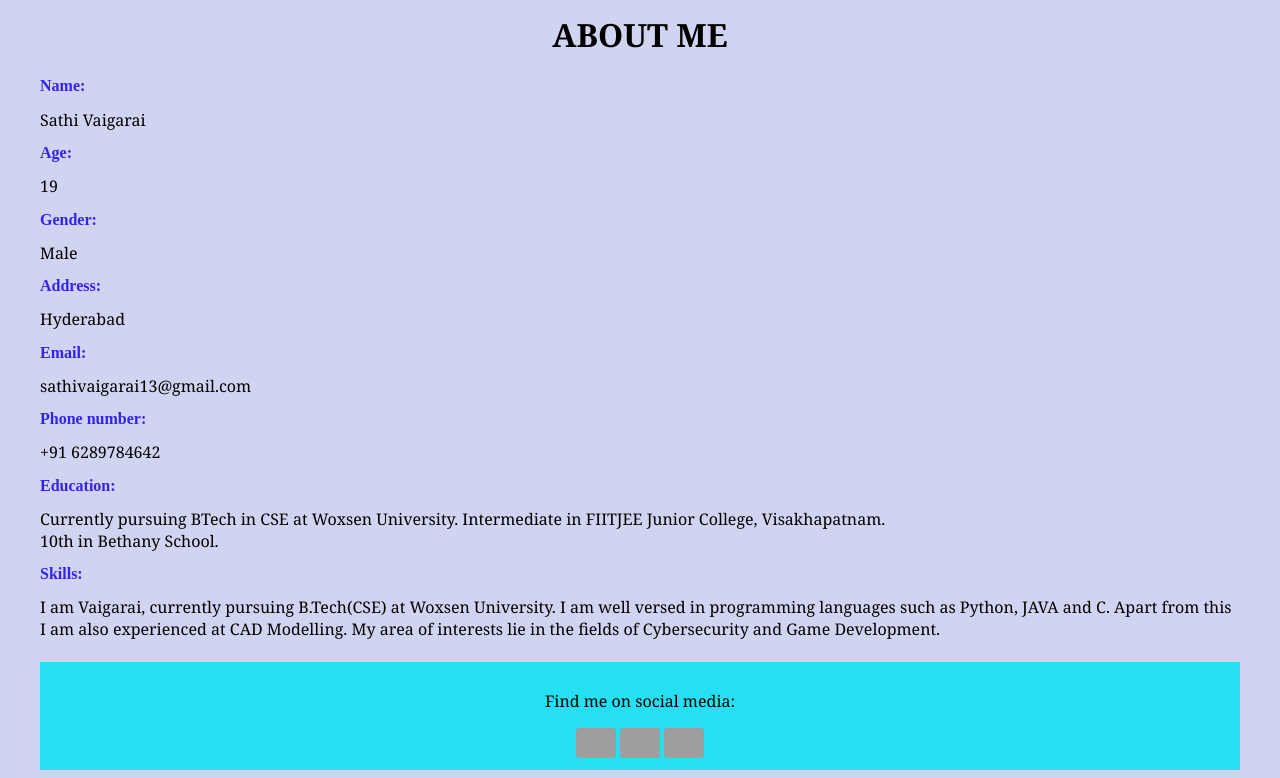
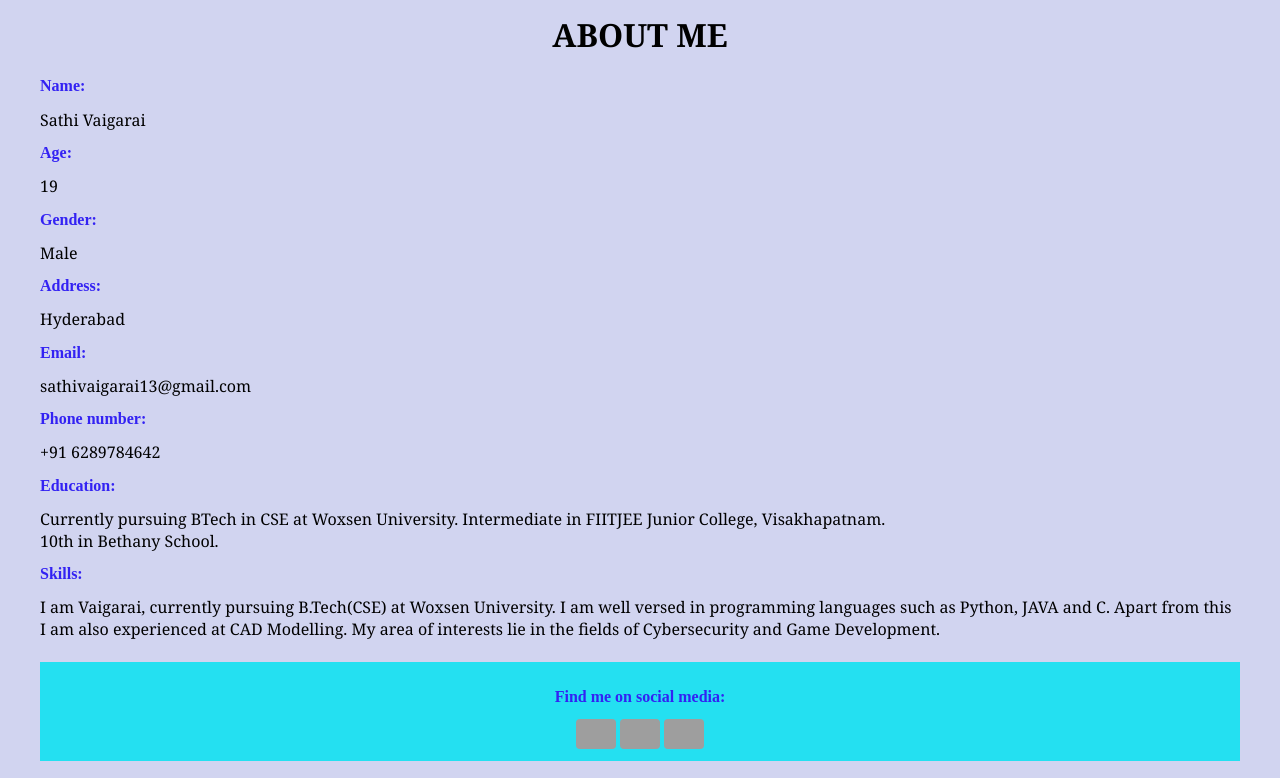
Before and after one commit to dawnorak/simple-portfolio, a plain HTML site: page AboutMe.html in a window 1280 px wide. Shown: the part 358-1136 px from the top of the page. Drawn offline with Linux system fonts and the light colour scheme; grey boxes are pictures that could not be loaded.

Commit message:
Update AboutMe.html

```diff
--- a/AboutMe.html
+++ b/AboutMe.html
@@ -20,7 +20,7 @@
         <br></br>
     </body>
     <footer class="w3-container w3-teal w3-center w3-margin-top">
-        <p>Find me on social media:</p>
+        <h2><b>Find me on social media:</b></h2>
         <a href="https://linkedin.com/in/vaigarai-sathi" target="blank"><img align="center" src="https://raw.githubusercontent.com/rahuldkjain/github-profile-readme-generator/master/src/images/icons/Social/linked-in-alt.svg" alt="vaigarai-sathi" height="30" width="40" /></a>
         <a href="https://fb.com/yensaeyak" target="blank"><img align="center" src="https://raw.githubusercontent.com/rahuldkjain/github-profile-readme-generator/master/src/images/icons/Social/facebook.svg" alt="yensaeyak" height="30" width="40" /></a>
         <a href="https://instagram.com/d_wnx_z" target="blank"><img align="center" src="https://raw.githubusercontent.com/rahuldkjain/github-profile-readme-generator/master/src/images/icons/Social/instagram.svg" alt="d_wnx_z" height="30" width="40" /></a>
```
